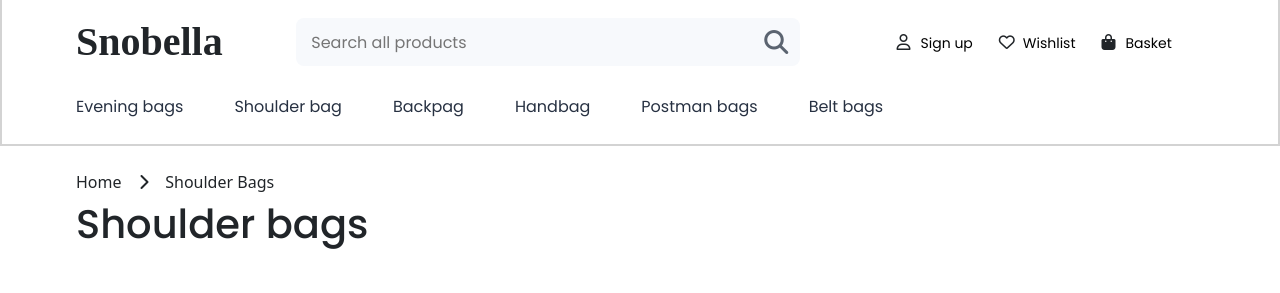
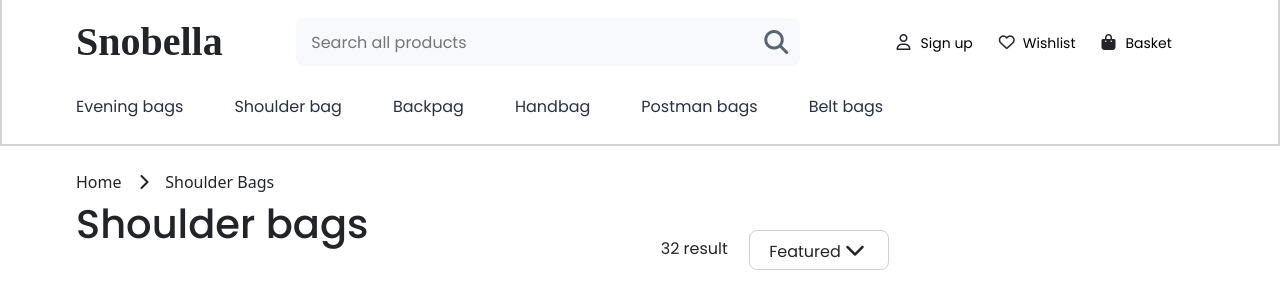
Before and after one commit to aysunhp/Ecommerce-Full-WebSite, a plain HTML site: page product-list.html in a window 1280 px wide. Shown: the part 60-353 px from the top of the page. Drawn offline with nearby package versions, Linux system fonts and the light colour scheme; a web font is replaced by a local one.

Commit message:
product list changes added

```diff
--- a/assets/style/scss/base/_typography.scss
+++ b/assets/style/scss/base/_typography.scss
@@ -196,7 +196,29 @@ header {
       margin-bottom: 48px;
     }
   }
+  .result-featured {
+    .result-featured-box {
+      .featured {
+        span {
+          font-family: "Poppins";
+          font-size: 16px;
+          font-weight: 400;
+        }
+        i {
+          margin-top: 4px;
+          font-size: 20px;
+        }
+      }
+      .result {
+        font-family: "Poppins";
+        font-size: 16px;
+        font-weight: 400;
+        margin-top: 7px;
+      }
+    }
+  }
 }
+
 .services {
   .containerr {
     .top-services {
--- a/assets/style/scss/pages/_product-list.scss
+++ b/assets/style/scss/pages/_product-list.scss
@@ -3,6 +3,7 @@
   .containerr {
     width: 1128px;
     .product-list-navigation {
+      position: relative;
       margin-top: 24px;
       ul {
         margin: 0;
@@ -15,6 +16,24 @@
         li {
           margin-left: 0px;
         }
+      }
+    }
+  }
+
+  .result-featured {
+    .result-featured-box {
+      display: flex;
+      width: 250px;
+      margin: 0px;
+      position: absolute;
+      top: 290px;
+      right: 380px;
+      .featured {
+        width: 140px;
+        height: 40px;
+        border-radius: 8px;
+        border: 1px solid #d0d0d0;
+        padding: 5px 13px 8px 19px;
       }
     }
   }
--- a/product-list.html
+++ b/product-list.html
@@ -101,6 +101,15 @@
             <li>Shoulder Bags</li>
           </ul>
           <h1>Shoulder bags</h1>
+        </div>
+      </div>
+      <div class="result-featured">
+        <div class="result-featured-box">
+          <div class="result"><span class="result-count">32</span> result</div>
+          <div class="featured">
+            <span>Featured</span>
+            <i class="fa-solid fa-chevron-down"></i>
+          </div>
         </div>
       </div>
       <div class="product-list">
```
Also changed, not shown: assets/style/css/main.css, 1 other file.
